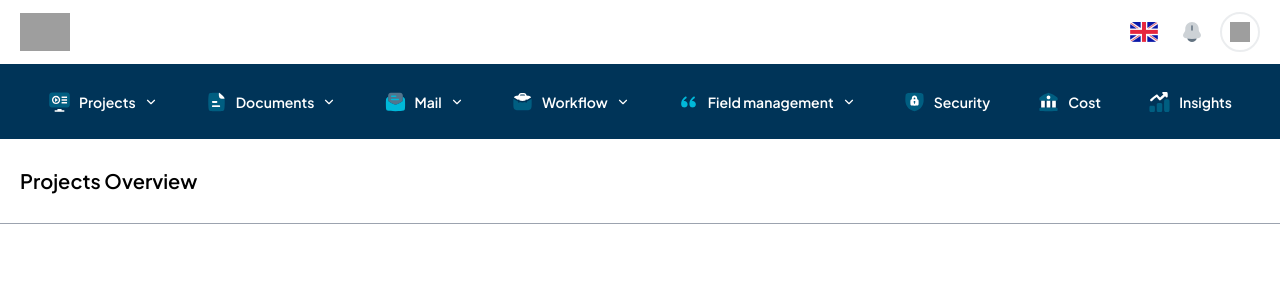
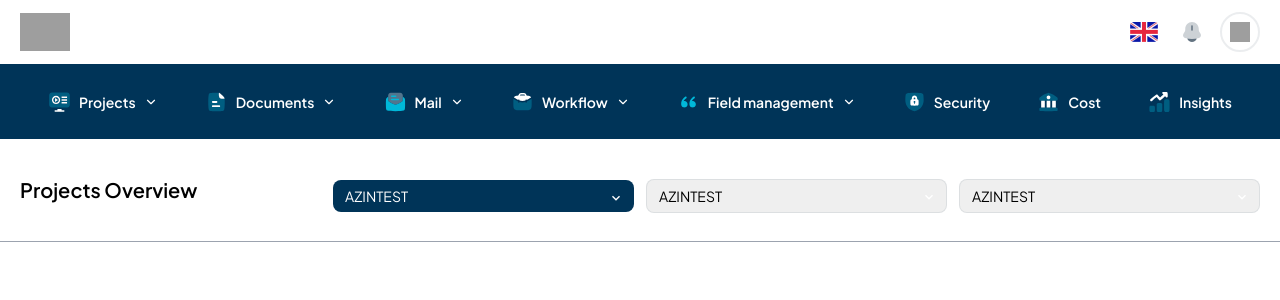
Before and after one commit to BCPAZ/crm-app, a React (Vite) app: page /insights in a window 1280 px wide. Shown: the top 300 px of the page. Built offline with nearby package versions, Linux system fonts and the light colour scheme; grey boxes are pictures that could not be loaded.

Commit message:
fix : style collision fixed

```diff
--- a/src/components/common/Selectbox.jsx
+++ b/src/components/common/Selectbox.jsx
@@ -10,12 +10,12 @@ export default function Selectbox({outline}) {
         <div className="relative">
           <Select
             className={clsx(
-              `mt-3 block w-full appearance-none rounded-lg border-none ${outline ? 'text-black border border-grey/20' : 'bg-secondary text-white'} py-1.5 px-3 text-sm`,
+              `mt-3 block w-full appearance-none rounded-lg ${outline ? 'text-black border border-grey/20' : 'bg-secondary text-white'} py-1.5 px-3 text-sm`,
               'focus:outline-none data-[focus]:-outline-offset-2',
               '*:text-black'
             )}
           >
-            <option value="active">Active</option>
+            <option value="active">AZINTEST</option>
             <option value="paused">Paused</option>
             <option value="delayed">Delayed</option>
             <option value="canceled">Canceled</option>
--- a/src/views/App/Insights.jsx
+++ b/src/views/App/Insights.jsx
@@ -1,12 +1,17 @@
+import Selectbox from "@/components/common/Selectbox"
+
 const Insights = () => {
   return (
     <section>
       <div className="border-b border-gray-400 py-7">
         <div className="siteContainer">
-          <div className="flex items-center justify-between">
+          <div className="flex items-center gap-3">
             <h1 className="text-xl font-semibold w-full">
               Projects Overview
             </h1>
+            <Selectbox  />
+            <Selectbox outline />
+            <Selectbox outline />
           </div>
         </div>
       </div>
```
